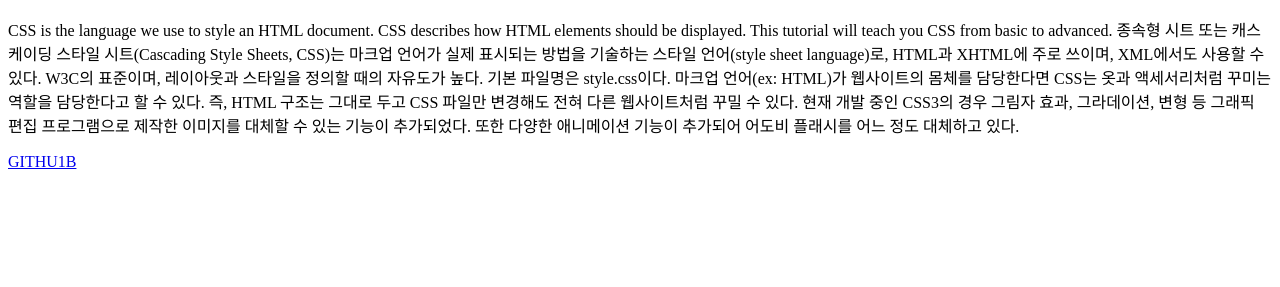
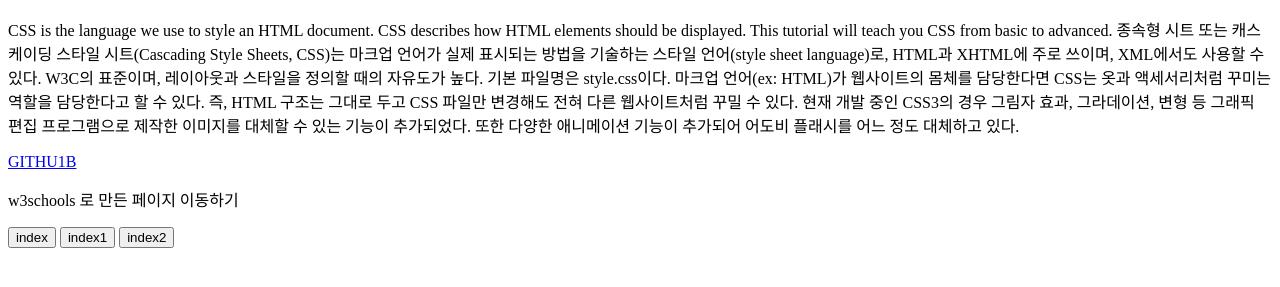
Before and after one commit to SangjinHan1998/web1, a plain HTML site: page 2.html in a window 1280 px wide. Shown: the part 297-584 px from the top of the page. Drawn offline with Linux system fonts and the light colour scheme.

Commit message:
Add files via upload

```diff
--- a/2.html
+++ b/2.html
@@ -34,18 +34,14 @@
     </p>
 
     <a href = "https://sangjinhan1998.github.io/web1/">GITHU1B</a>
-    <!--Start of Tawk.to Script-->
-    <script type="text/javascript">
-        var Tawk_API=Tawk_API||{}, Tawk_LoadStart=new Date();
-        (function(){
-        var s1=document.createElement("script"),s0=document.getElementsByTagName("script")[0];
-        s1.async=true;
-        s1.src='https://embed.tawk.to/619b30086885f60a50bcdf38/1fl3378ag';
-        s1.charset='UTF-8';
-        s1.setAttribute('crossorigin','*');
-        s0.parentNode.insertBefore(s1,s0);
-        })();
-        </script>
-        <!--End of Tawk.to Script-->
+
+    <p>w3schools 로 만든 페이지 이동하기 </p>
+    <button onclick="document.location='https://w3cschool/index.html/'">index</button>
+
+    <button onclick="document.location='https://w3cschool/index1.html'">index1</button>
+
+    <button onclick="document.location='https://w3cschool/index2.html/'">index2</button>
+
+
     </body>
     </html>
```
